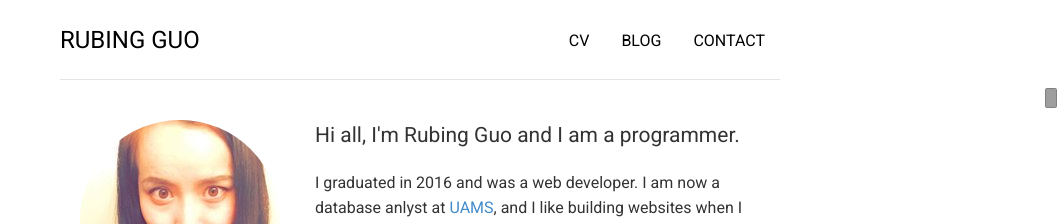
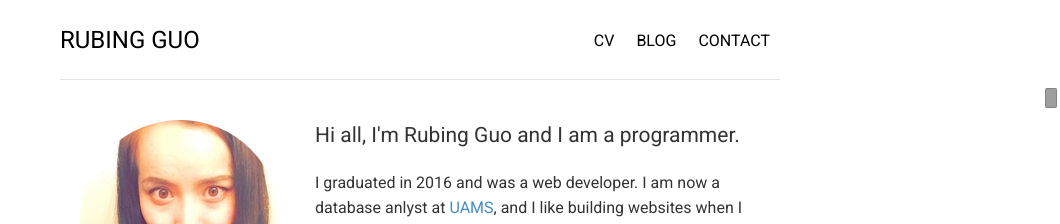
Before and after one commit to flower-joke/peanutshells.github.io, a Jekyll site: the page built from index.html, in a window 1280 px wide. Shown: the top 224 px of the page, without its empty margins (220-1280 px from the left). Built offline with Jekyll 4.4.1, drawn with Linux system fonts in a browser that asks for light colours; nearby versions of some CDN libraries; comment, search, counter and statistics services are not loaded.

Commit message:
Update style.css

```diff
--- a/css/style.css
+++ b/css/style.css
@@ -21,6 +21,11 @@ a, a:active, a:focus { outline: none; /* remove outline on IE browser */}
 .header a:hover { color: #ffa6f3; text-decoration: none; }
 .nav > li > a:hover, .nav > li > a:focus { text-decoration: none; background: none; }
 .nav-pills > li.active > a, .nav-pills > li.active > a:hover, .nav-pills > li.active > a:focus { color: #ffa6f3; background: none; }
+
+/* Change Bootstrap Default settings */
+.nav li a {
+    padding: 10px 10px;
+}
 
 /* Page title */
 .content h1 { text-align: center; }
```
